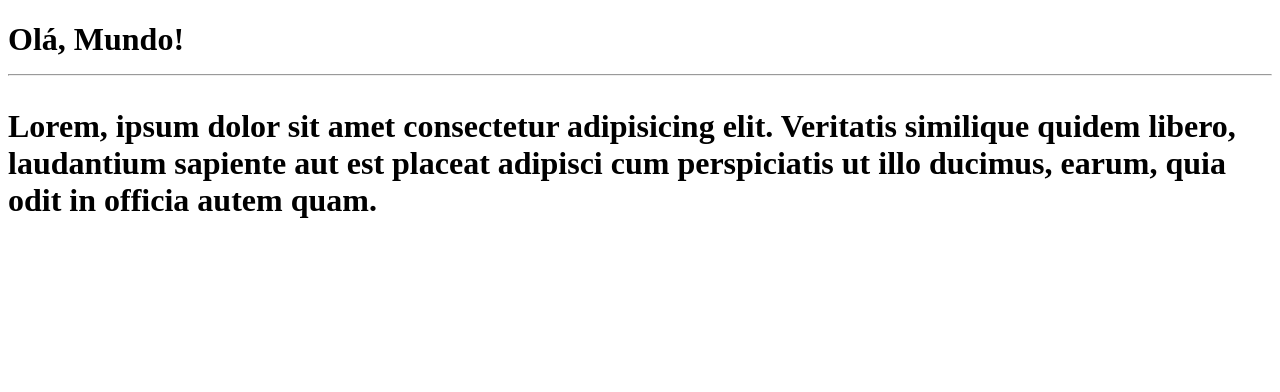
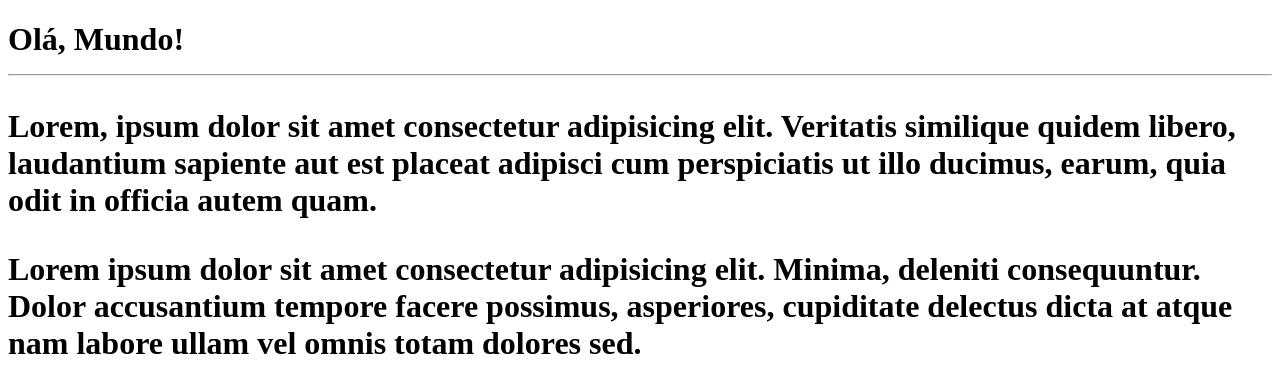
Before and after one commit to Guiovalhe/Ola-Mundo, a plain HTML site: page Site exemplo/index.html in a window 1280 px wide. Drawn offline with Linux system fonts and the light colour scheme.

Commit message:
adicionei paragrafo

```diff
--- a/Site exemplo/index.html
+++ b/Site exemplo/index.html
@@ -10,6 +10,7 @@
     <h1>Olá, Mundo!
         <hr>
         <p>Lorem, ipsum dolor sit amet consectetur adipisicing elit. Veritatis similique quidem libero, laudantium sapiente aut est placeat adipisci cum perspiciatis ut illo ducimus, earum, quia odit in officia autem quam.</p>
+        <p>Lorem ipsum dolor sit amet consectetur adipisicing elit. Minima, deleniti consequuntur. Dolor accusantium tempore facere possimus, asperiores, cupiditate delectus dicta at atque nam labore ullam vel omnis totam dolores sed.</p>
     </h1>
 </body>
 </html>
```
